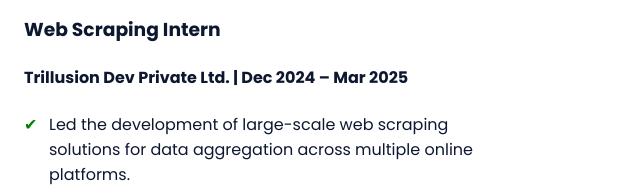
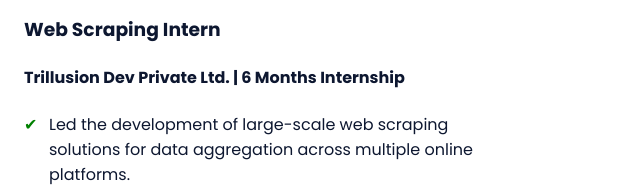
Before and after one commit to SakshiMore1901/My-Portfolio-Website, a plain HTML site: page index.html in a window 1280 px wide. Shown: the part 2908-3094 px from the top of the page, 98-738 px from the left. Drawn offline with nearby package versions, Linux system fonts and the light colour scheme; files whose address does not match are found by name.

Commit message:
Update index.html

```diff
--- a/index.html
+++ b/index.html
@@ -175,7 +175,7 @@
 
 
             <h3 class="work__subtitle">Web Scraping Intern</h3>
-            <h4>Trillusion Dev Private Ltd. <span>| Dec 2024 – Mar 2025</span></h4>
+            <h4>Trillusion Dev Private Ltd. <span>| 6 Months Internship</span></h4>
 
             <div class="ticklist">
                 <ul>
```
